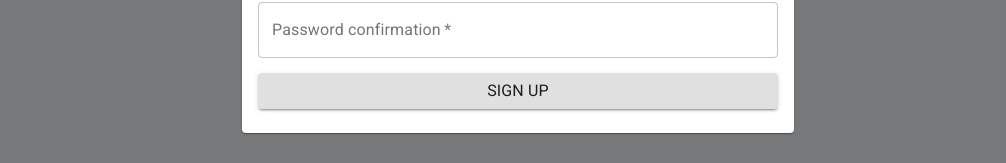
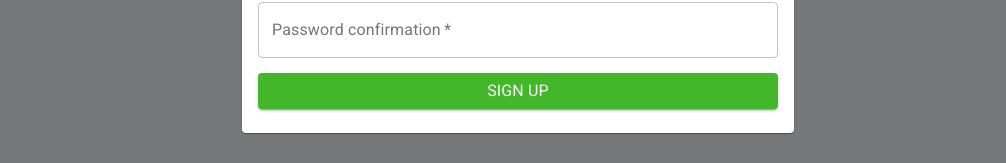
Before and after one commit to DanielTran0/fakebook-client, a React (Create React App) app: page /#/login in a window 1280 px wide. Both pictures are taken after typing "name@example.com", "Sample123" into the empty fields and a click on the button "CREATE NEW ACCOUNT". Shown: the part 527-690 px from the top of the page, without its empty margins (122-1128 px from the left). Built offline with nearby package versions, Linux system fonts and the light colour scheme; no server answers.

Commit message:
fixed sign up submit color

```diff
--- a/src/components/forms/ModalSignUpForm.js
+++ b/src/components/forms/ModalSignUpForm.js
@@ -203,14 +203,14 @@ const ModalSignUpForm = ({ setUserData }) => {
 						<Button
 							variant='contained'
 							type='submit'
+							color='secondary'
 							fullWidth
 							disabled={isLoading}
-							className={classes.button}
 						>
 							{isLoading ? (
 								<CircularProgress color='secondary' />
 							) : (
-								<Typography>Sign Up</Typography>
+								<Typography className={classes.buttonText}>Sign Up</Typography>
 							)}
 						</Button>
 					</form>
```
